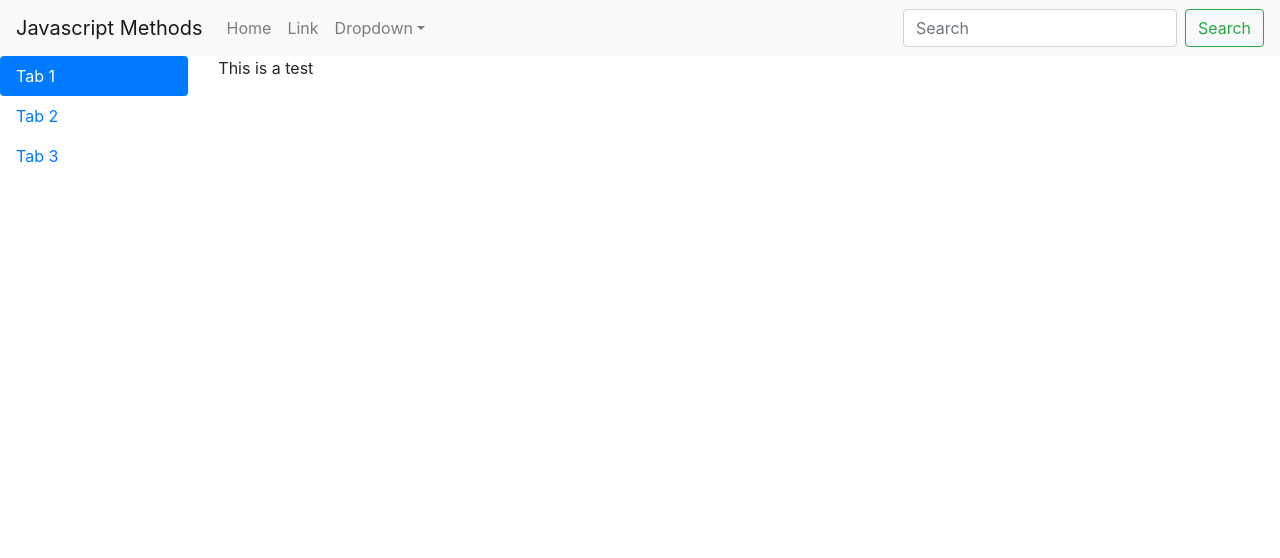
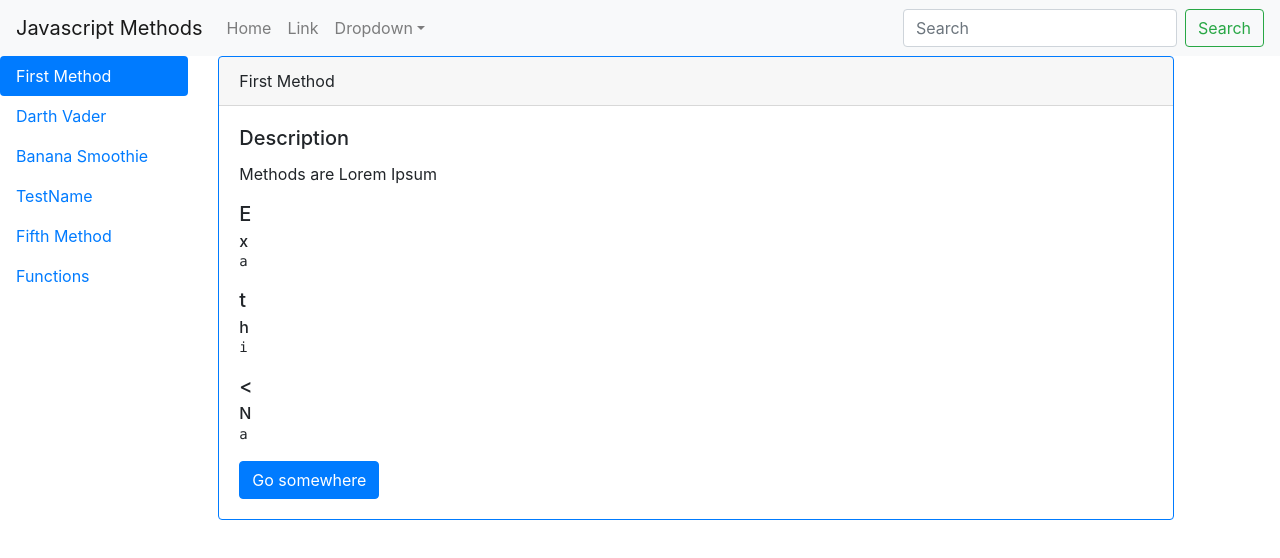
Before and after one commit to buckethead1986/javascript-methods, a React (Create React App) app: page / in a window 1280 px wide. Shown: the top 558 px of the page. Built offline with nearby package versions, Linux system fonts and the light colour scheme.

Commit message:
creating layout for tab information

```diff
--- a/src/App.js
+++ b/src/App.js
@@ -1,10 +1,16 @@
 // import logo from './logo.svg';
 // import './App.css';
 import "bootstrap/dist/css/bootstrap.min.css"; //redundant because of 'rel="Stylesheet"' link in index.html
-import Container from "./components/Container.js";
+import Appbar from "./components/Appbar.js";
+import TabsContainer from "./components/tabComponents/TabsContainer.js";
 
 function App() {
-  return <Container />;
+  return (
+    <div>
+      <Appbar />
+      <TabsContainer />
+    </div>
+  );
 }
 
 export default App;
--- a/src/components/Appbar.js
+++ b/src/components/Appbar.js
@@ -1,14 +1,8 @@
 import React from "react";
 import {
   Navbar,
-  NavbarBrand,
-  NavbarToggle,
-  NavbarCollapse,
   Nav,
-  NavLink,
   NavDropdown,
-  NavDropdownItem,
-  NavDropdownDivider,
   Form,
   FormControl,
   Button
--- a/src/components/CardTab.js
+++ /dev/null
@@ -1,38 +0,0 @@
-import React from "react";
-import {
-  TabPane,
-  Card,
-  CardHeader,
-  CardTitle,
-  CardText,
-  Button
-} from "react-bootstrap";
-
-export default function CardTab(props) {
-  return (
-    <TabPane eventKey="third">
-      <Card border="primary" style={{ width: "90%" }}>
-        <Card.Header>Method Header</Card.Header>
-        <Card.Body>
-          <Card.Title>Card Title</Card.Title>
-          <Card.Text>
-            Some quick example text to build on the card title and make up the
-            bulk of the card's content.
-          </Card.Text>
-          <Card.Title>Example</Card.Title>
-          <Card.Text>
-            <pre>
-              {`function exampleFunction() {\n  console.log("not logging to console")\n}`}
-            </pre>
-            <pre>{`
-              function exampleFunction() {
-                console.log("not logging to console")
-              }
-              `}</pre>
-          </Card.Text>
-          <Button variant="primary">Go somewhere</Button>
-        </Card.Body>
-      </Card>
-    </TabPane>
-  );
-}
--- a/src/components/CardTab2.js
+++ /dev/null
@@ -1,38 +0,0 @@
-import React from "react";
-import {
-  TabPane,
-  Card,
-  CardHeader,
-  CardTitle,
-  CardText,
-  Button
-} from "react-bootstrap";
-
-export default function CardTab(props) {
-  return (
-    <TabPane eventKey="third">
-      <Card border="primary" style={{ width: "90%" }}>
-        <Card.Header>Method Header</Card.Header>
-        <Card.Body>
-          <Card.Title>Card Title</Card.Title>
-          <Card.Text>
-            Some quick example text to build on the card title and make up the
-            bulk of the card's content.
-          </Card.Text>
-          <Card.Title>Example</Card.Title>
-          <Card.Text>
-            <pre>
-              {`function exampleFunction() {\n  console.log("not logging to console")\n}`}
-            </pre>
-            <pre>{`
-              function exampleFunction() {
-                console.log("not logging to console")
-              }
-              `}</pre>
-          </Card.Text>
-          <Button variant="primary">Go somewhere</Button>
-        </Card.Body>
-      </Card>
-    </TabPane>
-  );
-}
--- a/src/components/Container.js
+++ /dev/null
@@ -1,80 +0,0 @@
-import React from "react";
-import {
-  Row,
-  Col,
-  Tabs,
-  Tab,
-  TabContainer,
-  TabContent,
-  TabPane,
-  Nav,
-  NavItem,
-  NavLink
-} from "react-bootstrap";
-import Appbar from "./Appbar.js";
-import MethodTab from "./MethodTab.js";
-import CardTab from "./CardTab.js";
-import CardTab2 from "./CardTab2.js";
-
-function Container() {
-  const createTabPanes = () => {
-    [
-      {
-        eventKey: "fourth",
-        name: "TestName",
-        description: "Asambi Sana Squash Banana",
-        exampleCode: `function testFunction() {\nconst item = ['hey']\n console.log(item[0])}`
-      },
-      {
-        eventKey: "fifth",
-        name: "Fifth Method",
-        description: "The monkey's his uncle?",
-        exampleCode: `['there', 'once', 'was', 'a', 'man', 'from', 'nantucket'].join(' ')`
-      }
-    ].map(card => {
-      return (
-        <CardTab2
-          eventKey={card.eventKey}
-          name={card.name}
-          description={card.description}
-          exampleCode={card.exampleCode}
-        />
-      );
-    });
-  };
-  return (
-    <div>
-      <Appbar />
-      <TabContainer id="left-tabs-example" defaultActiveKey="first">
-        <Row>
-          <Col sm={2}>
-            <Nav variant="pills" className="flex-column">
-              <NavItem>
-                <NavLink eventKey="first">Tab 1</NavLink>
-              </NavItem>
-              <NavItem>
-                <NavLink eventKey="second">Tab 2</NavLink>
-              </NavItem>
-              <NavItem>
-                <NavLink eventKey="third">Tab 3</NavLink>
-              </NavItem>
-            </Nav>
-          </Col>
-          <Col sm={10}>
-            <TabContent>
-              <MethodTab />
-
-              <TabPane eventKey="second">
-                <p>Second Content</p>
-              </TabPane>
-              <CardTab />
-              {createTabPanes}
-            </TabContent>
-          </Col>
-        </Row>
-      </TabContainer>
-    </div>
-  );
-}
-
-export default Container;
--- a/src/components/MethodTab.js
+++ /dev/null
@@ -1,10 +0,0 @@
-import React from "react";
-import TabPane from "react-bootstrap/TabPane";
-
-export default function MethodTab() {
-  return (
-    <TabPane eventKey="first">
-      <p>This is a test</p>
-    </TabPane>
-  );
-}
--- /dev/null
+++ b/src/components/tabComponents/JavascriptMethodTabPane.js
@@ -0,0 +1,37 @@
+import React from "react";
+import { TabPane, Card, Button, ListGroup } from "react-bootstrap";
+
+export default function JavascriptMethodTabPane(props) {
+  const subheadings = [];
+  props.exampleCode.forEach(subheading => {
+    subheadings.push(
+      // <ListGroup.Item>
+      //   <Card.Title>{subheading[0]}</Card.Title>
+      //   <Card.Subtitle>{subheading[1]}</Card.Subtitle>
+      //   <Card.Text>{<pre>{subheading[2]}</pre>}</Card.Text>
+      // </ListGroup.Item>
+
+      <div>
+        <Card.Title>{subheading[0]}</Card.Title>
+        <Card.Subtitle>{subheading[1]}</Card.Subtitle>
+        <Card.Text>
+          <pre>{subheading[2]}</pre>
+        </Card.Text>
+      </div>
+    );
+  });
+  return (
+    <TabPane eventKey={props.eventKey}>
+      <Card border="primary" style={{ width: "90%" }}>
+        <Card.Header>{props.name}</Card.Header>
+        <Card.Body>
+          <Card.Title>Description</Card.Title>
+          <Card.Text>{props.description}</Card.Text>
+          {/*<ListGroup variant="flush">{subheadings}</ListGroup>*/}
+          {subheadings}
+          <Button variant="primary">Go somewhere</Button>
+        </Card.Body>
+      </Card>
+    </TabPane>
+  );
+}
--- /dev/null
+++ b/src/components/tabComponents/TabData.js
@@ -0,0 +1,75 @@
+export const tabData = [
+  {
+    eventKey: "first",
+    name: "First Method",
+    description: "Methods are Lorem Ipsum",
+    exampleCode: [
+      "Example",
+      "thing",
+      `<NavItem>\n
+          <NavLink eventKey="fourth">Tab 4</NavLink>\n
+        </NavItem>\n
+        <NavItem>\n
+          <NavLink eventKey="fifth">Tab 5</NavLink>\n
+        </NavItem>`
+    ]
+  },
+  {
+    eventKey: "second",
+    name: "Darth Vader",
+    description: "Your powers are weak",
+    exampleCode: [
+      "I am your father",
+      "hey",
+      `function vader() {\n  const father = {true}\n}`
+    ]
+  },
+  {
+    eventKey: "third",
+    name: "Banana Smoothie",
+    description: "Delicious Banana Smoothies",
+    exampleCode: [
+      "Smoothie Preparation",
+      "tasty",
+      `function makeBananas() {\n  {\nplant: 'Banana Tree',\nclimate: 'Tropical',\n blender: true\n}\n}`
+    ]
+  },
+  {
+    eventKey: "fourth",
+    name: "TestName",
+    description: "Asambi Sana Squash Banana",
+    exampleCode: [
+      "Monkeys",
+      "Salami",
+      `function testFunction() {\n  const item = ['hey']\n  console.log(item[0])\n}`
+    ]
+  },
+  {
+    eventKey: "fifth",
+    name: "Fifth Method",
+    description: "The monkey's his uncle?",
+    exampleCode: [
+      "Join Example",
+      "Joins array",
+      `['there', 'once', 'was', 'a', 'man', 'from', 'nantucket'].join(' ')`
+    ]
+  },
+  {
+    eventKey: 1,
+    name: "Functions",
+    description:
+      "Javascript functions are blocks of code designed to perform a particular task.",
+    exampleCode: [
+      [
+        "Function Declaration",
+        `Function Declarations start with the keyword 'function'`,
+        `function multiplyByTwo(number) = {\n  return number * 2;\n}`
+      ],
+      [
+        "Function Expression",
+        "Function Expressions start with the keyword 'const'",
+        `const multiplyByThree = function(number) {\n return number * 3;\n}`
+      ]
+    ]
+  }
+];
--- /dev/null
+++ b/src/components/tabComponents/TabsContainer.js
@@ -0,0 +1,62 @@
+import React from "react";
+import {
+  Row,
+  Col,
+  TabContainer,
+  TabContent,
+  Nav,
+  NavItem,
+  NavLink
+} from "react-bootstrap";
+// import Appbar from "./Appbar.js";
+import JavascriptMethodTabPane from "./JavascriptMethodTabPane.js";
+import { tabData } from "./TabData.js";
+
+export default function TabsContainer() {
+  const navLinksArray = [];
+
+  const createTabPanes = tabData.map(card => {
+    navLinksArray.push(
+      <NavItem>
+        <NavLink eventKey={card.eventKey}>{card.name}</NavLink>
+      </NavItem>
+    );
+    return (
+      <JavascriptMethodTabPane
+        eventKey={card.eventKey}
+        name={card.name}
+        description={card.description}
+        exampleCode={card.exampleCode}
+      />
+    );
+  });
+
+  // const horizontalTabs = (
+  //   <Tabs defaultActiveKey="first" transition={false} id="noanim-tab-example">
+  //     <Tab eventKey="first" title="First">
+  //       <CardTab />
+  //     </Tab>
+  //     <Tab eventKey="second" title="second">
+  //       <CardTab />
+  //     </Tab>
+  //     <Tab eventKey="third" title="Third" disabled>
+  //       <CardTab />
+  //     </Tab>
+  //   </Tabs>
+  // );
+
+  return (
+    <TabContainer id="left-tabs-example" defaultActiveKey="first">
+      <Row>
+        <Col sm={2}>
+          <Nav variant="pills" className="flex-column">
+            {navLinksArray}
+          </Nav>
+        </Col>
+        <Col sm={10}>
+          <TabContent>{createTabPanes}</TabContent>
+        </Col>
+      </Row>
+    </TabContainer>
+  );
+}
```
